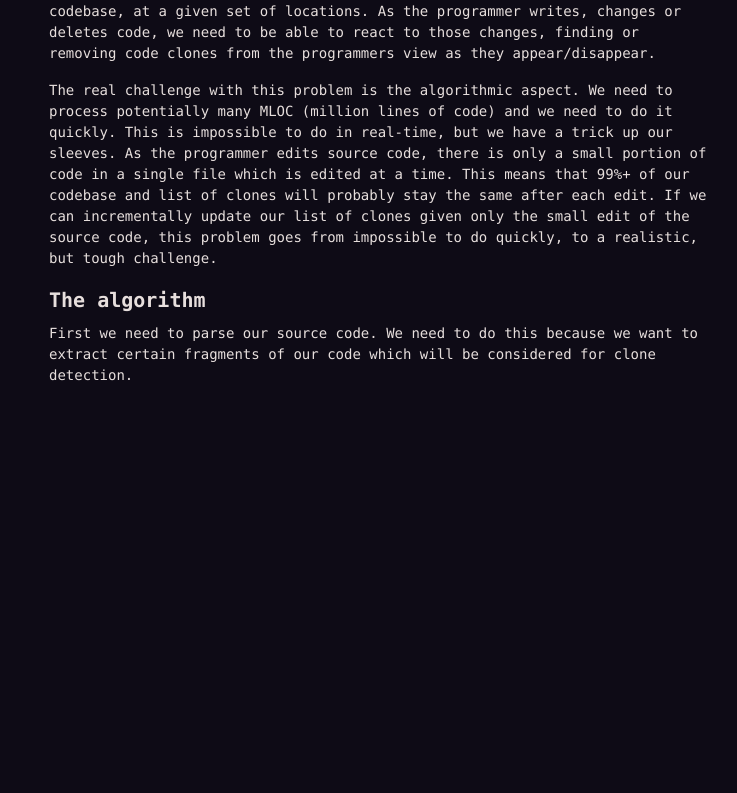
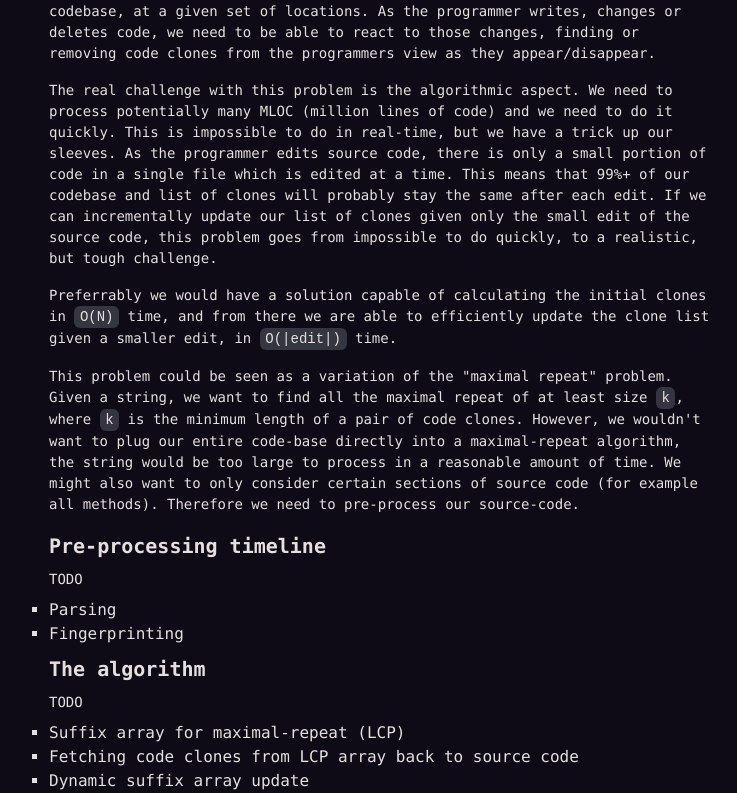
Before and after one commit to jakobkhansen/jakobhansen.dev, a Next.js app: page /blog/posts/masterthesis in a window 1280 px wide. Shown: the part 487-1280 px from the top of the page, without its empty margins (263-1000 px from the left). Before the commit the page ends 881 px from the top, so only its background shows below. Built offline with nearby package versions, Linux system fonts and the light colour scheme.

Commit message:
Article work

```diff
--- a/pages/blog/posts/masterthesis.mdx
+++ b/pages/blog/posts/masterthesis.mdx
@@ -14,7 +14,7 @@ import { PostLayout } from "../../../components/blog/PostLayout.tsx";
 I'm currently writing a master thesis at The University of Oslo in Norway. Ever since I
 discovered the field of programming languages and compiler technology, I have been
 interested in leveraging such technologies in order to improve the quality of my own code.
-[As a Neovim user](/blog/posts/modernvim) I have became familiar with technologies such as
+[As a Neovim user](/blog/posts/modernvim), I have become familiar with technologies such as
 [LSP](https://microsoft.github.io/language-server-protocol/) and
 [tree-sitter](https://tree-sitter.github.io/tree-sitter/), which is a pleasure to use in
 my daily programming work. For my thesis I wanted to explore the idea of adding more static
@@ -40,10 +40,29 @@ edit. If we can incrementally update our list of clones given only the small edi
 source code, this problem goes from impossible to do quickly, to a realistic, but tough
 challenge.
 
+Preferrably we would have a solution capable of calculating the initial clones in
+`O(N)` time, and from there we are able to efficiently update the clone list given a
+smaller edit, in `O(|edit|)` time.
+
+This problem could be seen as a variation of the "maximal repeat" problem. Given a string,
+we want to find all the maximal repeat of at least size `k`, where `k` is the minimum
+length of a pair of code clones. However, we wouldn't want to plug our entire code-base
+directly into a maximal-repeat algorithm, the string would be too large to process in a
+reasonable amount of time. We might also want to only consider certain sections of source
+code (for example all methods). Therefore we need to pre-process our source-code.
+
+## Pre-processing timeline
+
+TODO
+- Parsing
+- Fingerprinting
 
 ## The algorithm
 
-First we need to parse our source code. We need to do this because we want to extract
-certain fragments of our code which will be considered for clone detection.
+TODO
+
+- Suffix array for maximal-repeat (LCP)
+- Fetching code clones from LCP array back to source code
+- Dynamic suffix array update
 
 export default ({ children }) => <PostLayout>{children}</PostLayout>;
```
